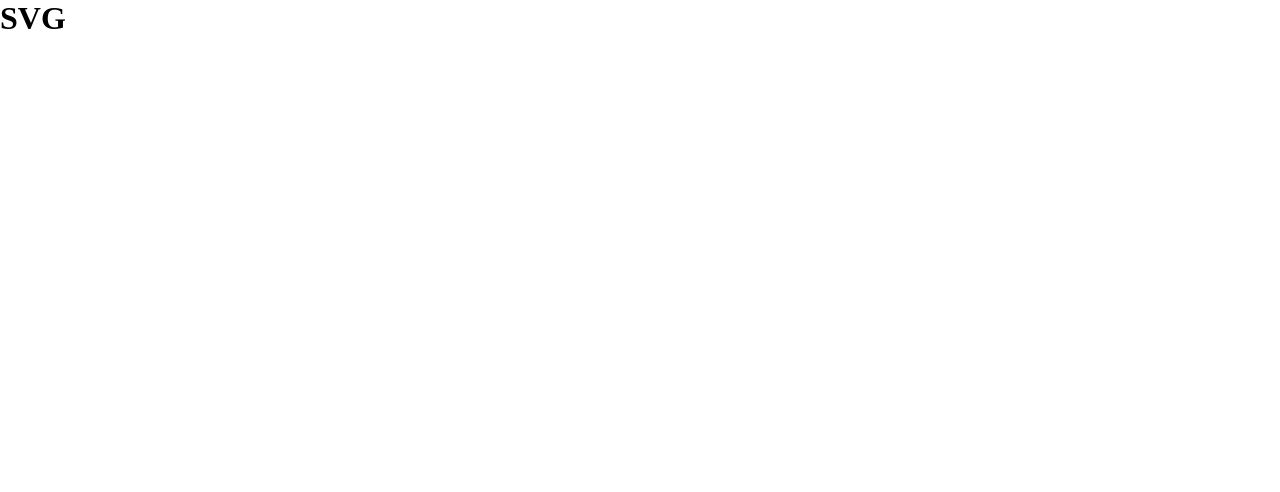
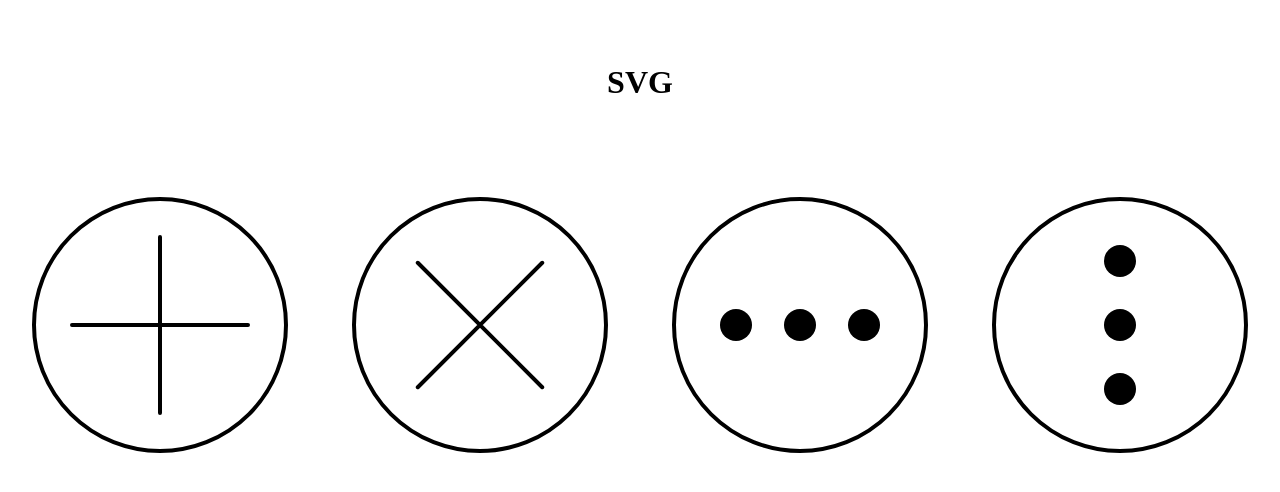
Before and after one commit to IdanGib/svgies, a website built with webpack: page index.html in a window 1280 px wide. Built offline with nearby package versions, Linux system fonts and the light colour scheme.

Commit message:
add svg icons

```diff
--- a/index.html
+++ b/index.html
@@ -13,11 +13,30 @@
                 width:100%;
                 height:100%;
             }
+            #galery{
+                display: flex;
+                justify-content: center;
+                align-items: center;
+            }
+            h1{
+                text-align: center;
+                margin: 32px;
+                padding: 32px;
+            }
+            img{
+                margin: 32px;
+            }
       </style>
     </head>
     <body>
         <div id="main">
-          <h1>SVG</h1>
+            <h1>SVG</h1>
+            <div id="galery">
+                <img src="svg/plus.svg" alt="plus" width="256px" height="256px">
+                <img src="svg/cross.svg" alt="cross" width="256px" height="256px">
+                <img src="svg/horizontal-dots.svg" alt="" width="256px" height="256px">
+                <img src="svg/vertical-dots.svg" alt="" width="256px" height="256px">
+            </div>
 
         </div>
         <script src='app.js'></script>
```
Also changed, not shown: svg/cross.svg (added), svg/horizontal-dots.svg (added), svg/plus.svg (added), svg/refresh.svg (added), svg/vertical-dots.svg (added).
